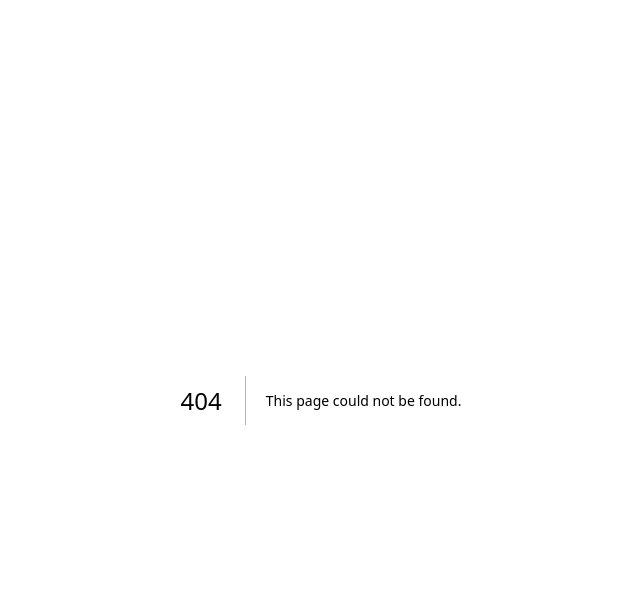
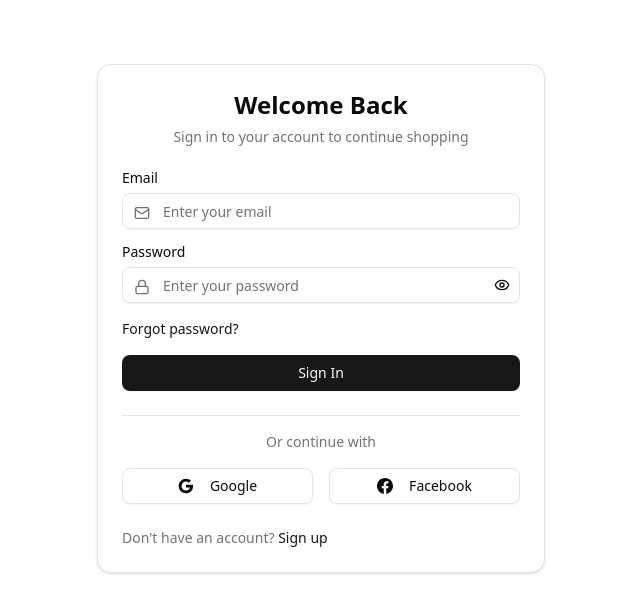
Before and after one commit to arman-develops/shopricana, a Next.js app: page /auth/login in a window 1280 px wide. Before the commit this address had no page. Shown: the top 612 px of the page, without its empty margins (319-959 px from the left). Built offline with nearby package versions, Linux system fonts and the light colour scheme.

Commit message:
Added login page component

```diff
--- a/package.json
+++ b/package.json
@@ -10,6 +10,8 @@
   },
   "dependencies": {
     "@radix-ui/react-dialog": "^1.1.14",
+    "@radix-ui/react-label": "^2.1.7",
+    "@radix-ui/react-separator": "^1.1.7",
     "@radix-ui/react-slot": "^1.2.3",
     "class-variance-authority": "^0.7.1",
     "clsx": "^2.1.1",
--- /dev/null
+++ b/src/app/auth/login/page.tsx
@@ -0,0 +1,133 @@
+import type React from "react"
+
+import { useState } from "react"
+import Link from "next/link"
+import { Button } from "@/components/ui/button"
+import { Card, CardContent, CardDescription, CardFooter, CardHeader, CardTitle } from "@/components/ui/card"
+import { Input } from "@/components/ui/input"
+import { Label } from "@/components/ui/label"
+import { Separator } from "@/components/ui/separator"
+import { Eye, EyeOff, Mail, Lock } from "lucide-react"
+
+export default function LoginPage() {
+  const [showPassword, setShowPassword] = useState(false)
+  const [email, setEmail] = useState("")
+  const [password, setPassword] = useState("")
+
+  const handleSubmit = (e: React.FormEvent) => {
+    e.preventDefault()
+    // Handle login logic here
+    console.log("Login attempt:", { email, password })
+  }
+
+  return (
+    <div className="container mx-auto px-4 py-16">
+      <div className="max-w-md mx-auto">
+        <Card>
+          <CardHeader className="text-center">
+            <CardTitle className="text-2xl">Welcome Back</CardTitle>
+            <CardDescription>Sign in to your account to continue shopping</CardDescription>
+          </CardHeader>
+
+          <CardContent>
+            <form onSubmit={handleSubmit} className="space-y-4">
+              <div className="space-y-2">
+                <Label htmlFor="email">Email</Label>
+                <div className="relative">
+                  <Mail className="absolute left-3 top-3 h-4 w-4 text-muted-foreground" />
+                  <Input
+                    id="email"
+                    type="email"
+                    placeholder="Enter your email"
+                    value={email}
+                    onChange={(e) => setEmail(e.target.value)}
+                    className="pl-10"
+                    required
+                  />
+                </div>
+              </div>
+
+              <div className="space-y-2">
+                <Label htmlFor="password">Password</Label>
+                <div className="relative">
+                  <Lock className="absolute left-3 top-3 h-4 w-4 text-muted-foreground" />
+                  <Input
+                    id="password"
+                    type={showPassword ? "text" : "password"}
+                    placeholder="Enter your password"
+                    value={password}
+                    onChange={(e) => setPassword(e.target.value)}
+                    className="pl-10 pr-10"
+                    required
+                  />
+                  <Button
+                    type="button"
+                    variant="ghost"
+                    size="icon"
+                    className="absolute right-0 top-0 h-full px-3"
+                    onClick={() => setShowPassword(!showPassword)}
+                  >
+                    {showPassword ? <EyeOff className="h-4 w-4" /> : <Eye className="h-4 w-4" />}
+                  </Button>
+                </div>
+              </div>
+
+              <div className="flex items-center justify-between">
+                <Link href="/auth/forgot-password" className="text-sm text-primary hover:underline">
+                  Forgot password?
+                </Link>
+              </div>
+
+              <Button type="submit" className="w-full">
+                Sign In
+              </Button>
+            </form>
+
+            <div className="mt-6">
+              <Separator className="my-4" />
+              <div className="text-center text-sm text-muted-foreground">Or continue with</div>
+              <div className="mt-4 grid grid-cols-2 gap-4">
+                <Button variant="outline">
+                  <svg className="mr-2 h-4 w-4" viewBox="0 0 24 24">
+                    <path
+                      fill="currentColor"
+                      d="M22.56 12.25c0-.78-.07-1.53-.2-2.25H12v4.26h5.92c-.26 1.37-1.04 2.53-2.21 3.31v2.77h3.57c2.08-1.92 3.28-4.74 3.28-8.09z"
+                    />
+                    <path
+                      fill="currentColor"
+                      d="M12 23c2.97 0 5.46-.98 7.28-2.66l-3.57-2.77c-.98.66-2.23 1.06-3.71 1.06-2.86 0-5.29-1.93-6.16-4.53H2.18v2.84C3.99 20.53 7.7 23 12 23z"
+                    />
+                    <path
+                      fill="currentColor"
+                      d="M5.84 14.09c-.22-.66-.35-1.36-.35-2.09s.13-1.43.35-2.09V7.07H2.18C1.43 8.55 1 10.22 1 12s.43 3.45 1.18 4.93l2.85-2.22.81-.62z"
+                    />
+                    <path
+                      fill="currentColor"
+                      d="M12 5.38c1.62 0 3.06.56 4.21 1.64l3.15-3.15C17.45 2.09 14.97 1 12 1 7.7 1 3.99 3.47 2.18 7.07l3.66 2.84c.87-2.6 3.3-4.53 6.16-4.53z"
+                    />
+                  </svg>
+                  Google
+                </Button>
+                <Button variant="outline">
+                  <svg className="mr-2 h-4 w-4" fill="currentColor" viewBox="0 0 24 24">
+                    <path d="M24 12.073c0-6.627-5.373-12-12-12s-12 5.373-12 12c0 5.99 4.388 10.954 10.125 11.854v-8.385H7.078v-3.47h3.047V9.43c0-3.007 1.792-4.669 4.533-4.669 1.312 0 2.686.235 2.686.235v2.953H15.83c-1.491 0-1.956.925-1.956 1.874v2.25h3.328l-.532 3.47h-2.796v8.385C19.612 23.027 24 18.062 24 12.073z" />
+                  </svg>
+                  Facebook
+                </Button>
+              </div>
+            </div>
+          </CardContent>
+
+          <CardFooter className="text-center">
+            <p className="text-sm text-muted-foreground">
+              Don't have an account?{" "}
+              <Link href="/auth/signup" className="text-primary hover:underline">
+                Sign up
+              </Link>
+            </p>
+          </CardFooter>
+        </Card>
+      </div>
+    </div>
+  )
+}
--- a/src/components/cart/cart-item.tsx
+++ b/src/components/cart/cart-item.tsx
@@ -1,5 +1,3 @@
-"use client"
-
 import Image from "next/image"
 import { Button } from "@/components/ui/button"
 import { Card, CardContent } from "@/components/ui/card"
--- /dev/null
+++ b/src/components/ui/label.tsx
@@ -0,0 +1,24 @@
+"use client"
+
+import * as React from "react"
+import * as LabelPrimitive from "@radix-ui/react-label"
+
+import { cn } from "@/lib/utils"
+
+function Label({
+  className,
+  ...props
+}: React.ComponentProps<typeof LabelPrimitive.Root>) {
+  return (
+    <LabelPrimitive.Root
+      data-slot="label"
+      className={cn(
+        "flex items-center gap-2 text-sm leading-none font-medium select-none group-data-[disabled=true]:pointer-events-none group-data-[disabled=true]:opacity-50 peer-disabled:cursor-not-allowed peer-disabled:opacity-50",
+        className
+      )}
+      {...props}
+    />
+  )
+}
+
+export { Label }
--- /dev/null
+++ b/src/components/ui/separator.tsx
@@ -0,0 +1,28 @@
+"use client"
+
+import * as React from "react"
+import * as SeparatorPrimitive from "@radix-ui/react-separator"
+
+import { cn } from "@/lib/utils"
+
+function Separator({
+  className,
+  orientation = "horizontal",
+  decorative = true,
+  ...props
+}: React.ComponentProps<typeof SeparatorPrimitive.Root>) {
+  return (
+    <SeparatorPrimitive.Root
+      data-slot="separator"
+      decorative={decorative}
+      orientation={orientation}
+      className={cn(
+        "bg-border shrink-0 data-[orientation=horizontal]:h-px data-[orientation=horizontal]:w-full data-[orientation=vertical]:h-full data-[orientation=vertical]:w-px",
+        className
+      )}
+      {...props}
+    />
+  )
+}
+
+export { Separator }
```
Also changed, not shown: 1 other file (tests, documents, lock files or other folders).
